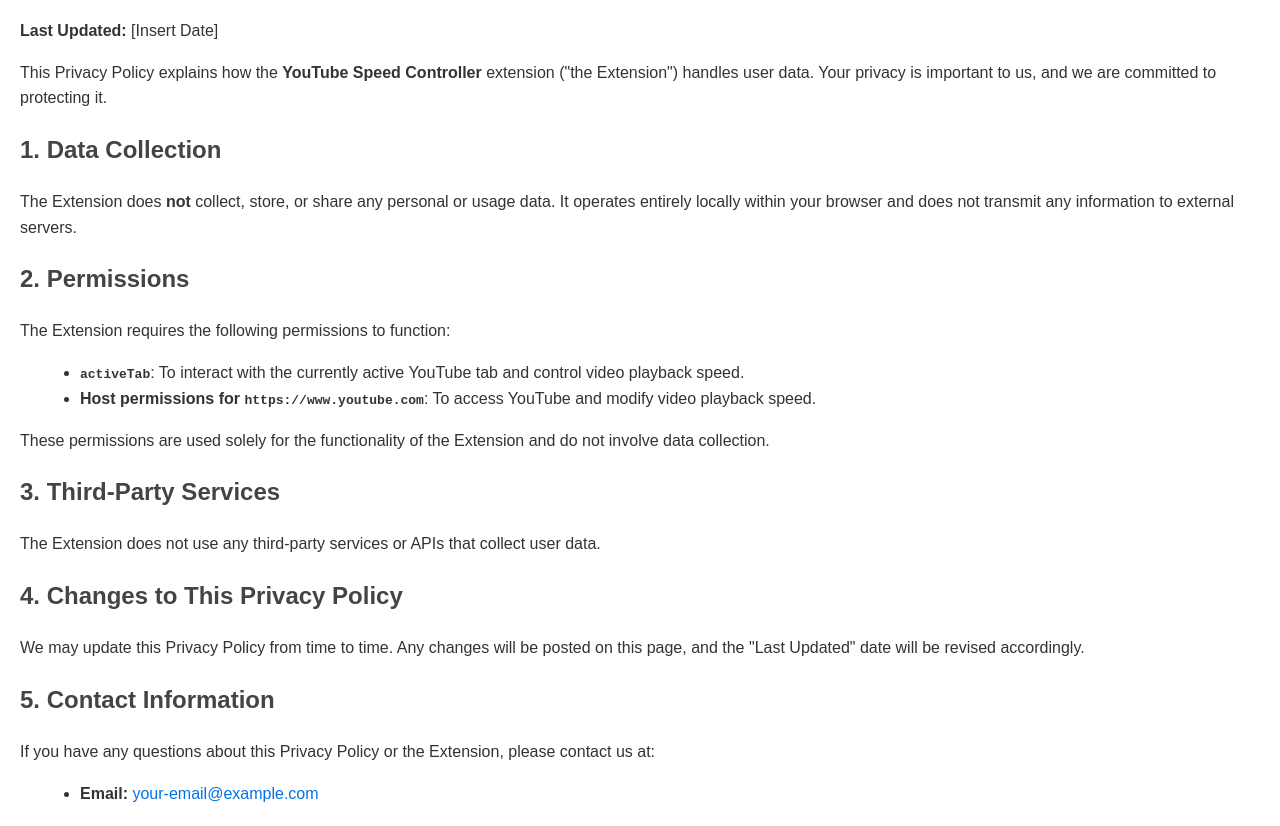
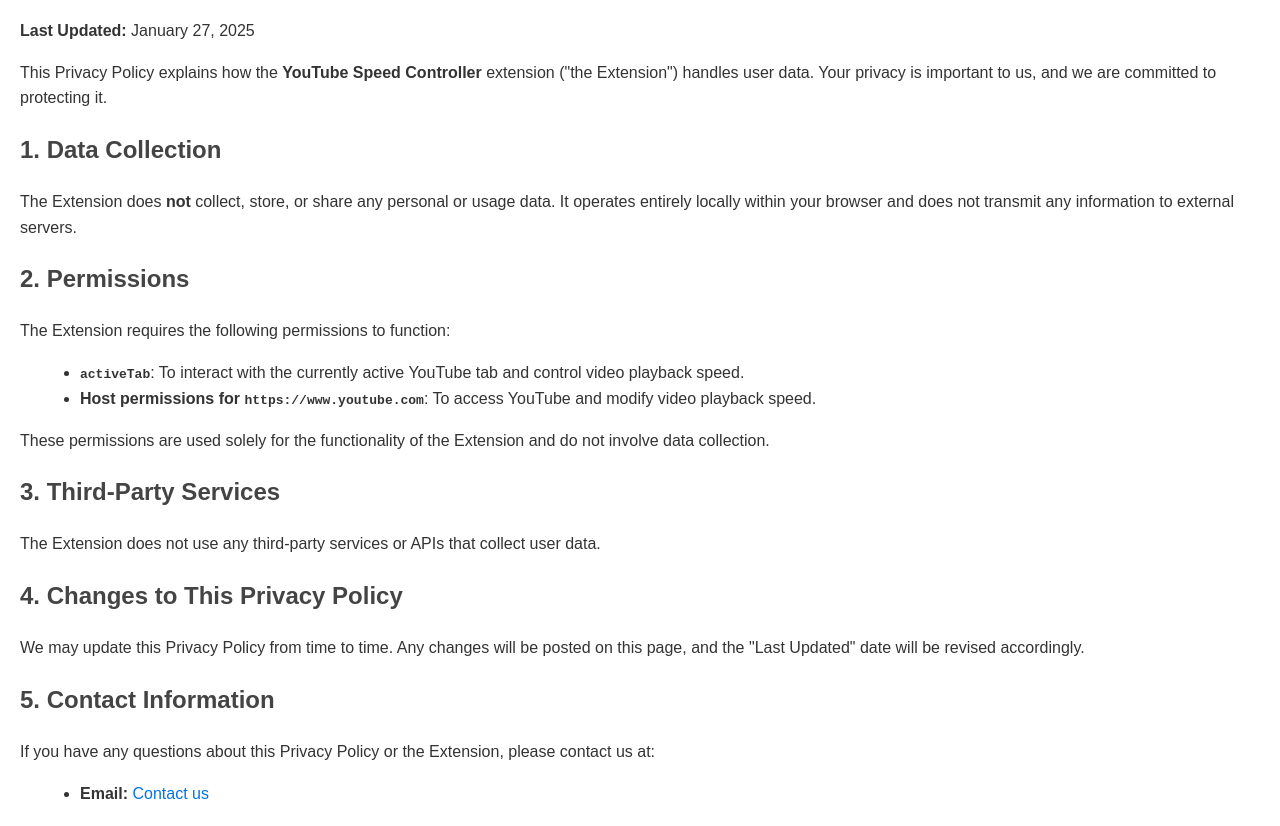
Before and after one commit to skhulbe75/figo-speed-controller, a plain HTML site: page index.html in a window 1280 px wide. Shown: the part 76-902 px from the top of the page. Drawn offline with Linux system fonts and the light colour scheme.

Commit message:
Update index.html

```diff
--- a/index.html
+++ b/index.html
@@ -30,7 +30,7 @@
 </head>
 <body>
     <h1>Privacy Policy for YouTube Speed Controller Extension</h1>
-    <p><strong>Last Updated:</strong> [Insert Date]</p>
+    <p><strong>Last Updated:</strong> January 27, 2025</p>
 
     <p>This Privacy Policy explains how the <strong>YouTube Speed Controller</strong> extension ("the Extension") handles user data. Your privacy is important to us, and we are committed to protecting it.</p>
 
@@ -54,7 +54,7 @@
     <h2>5. Contact Information</h2>
     <p>If you have any questions about this Privacy Policy or the Extension, please contact us at:</p>
     <ul>
-        <li><strong>Email:</strong> <a href="mailto:your-email@example.com">your-email@example.com</a></li>
+        <li><strong>Email:</strong> <a href="mailto:shubhamkhulbe76@gmail.com">Contact us</a></li>
     </ul>
 </body>
 </html>
```
